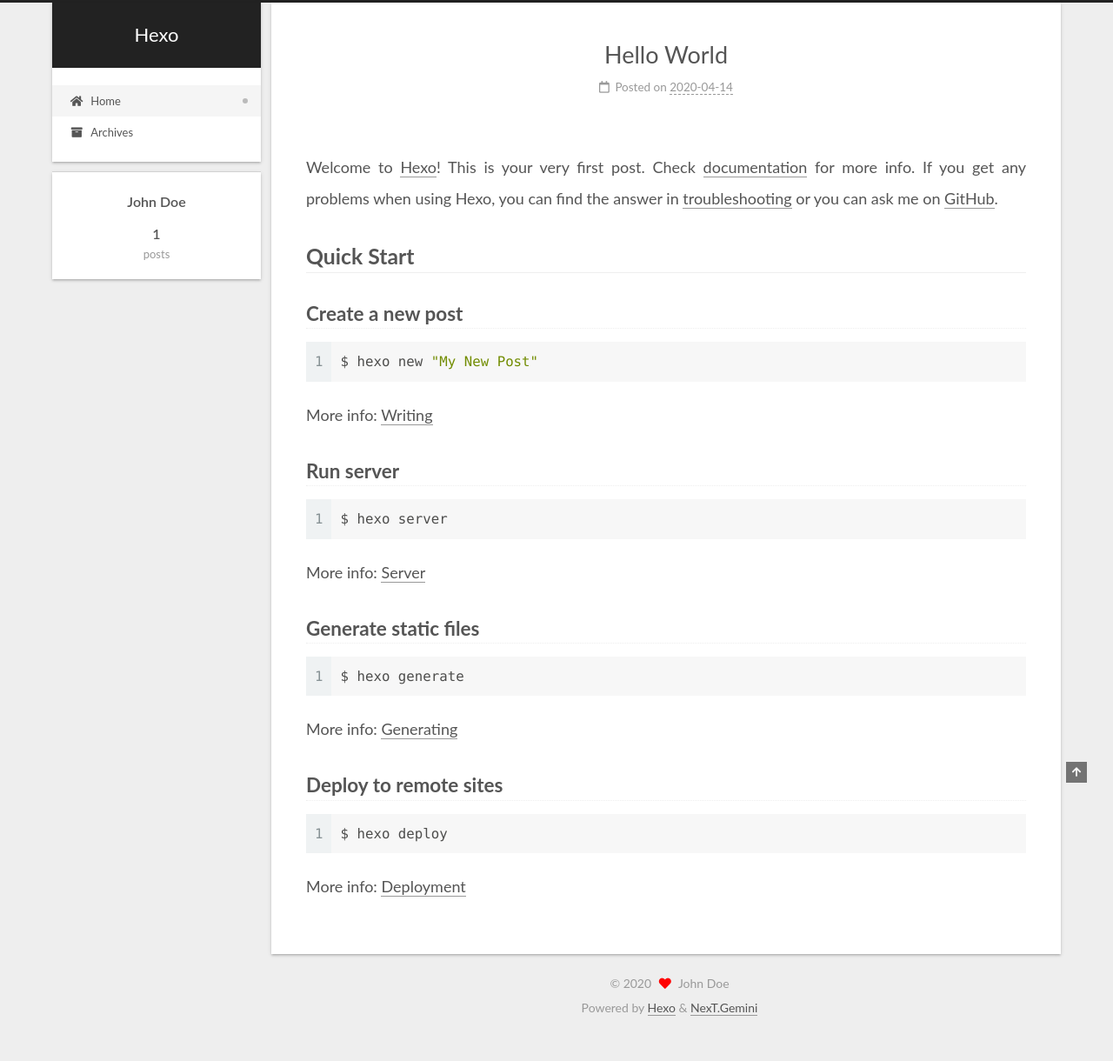
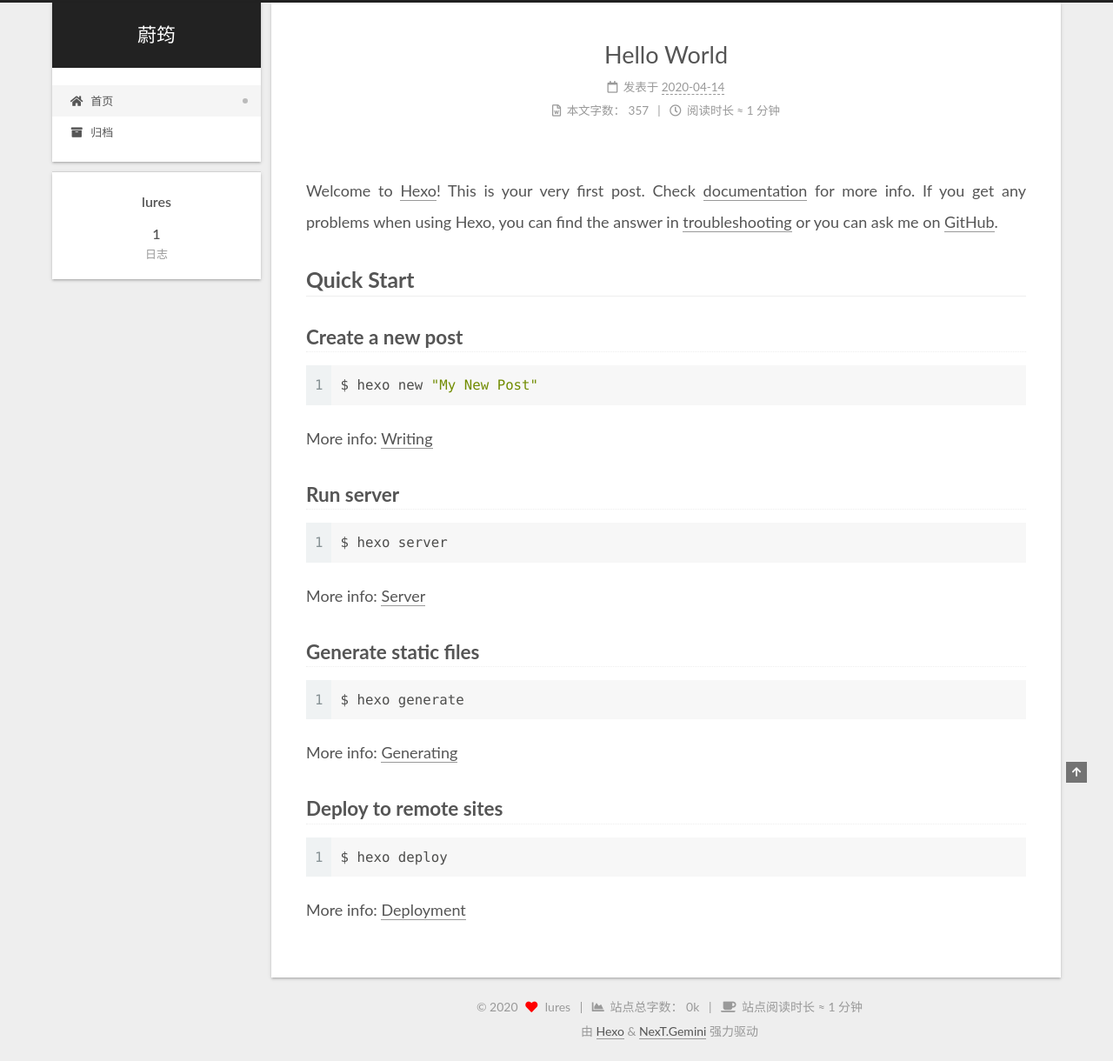
Before and after one commit to jinweiyun/jinweiyun.github.io, a plain HTML site: page index.html in a window 1280 px wide. Shown: the whole page at 87% size. Before the commit the page ends 1193 px from the top, so only its background shows below. Drawn offline with Linux system fonts and the light colour scheme.

Commit message:
Site updated: 2020-04-14 22:43:17

```diff
--- a/css/main.css
+++ b/css/main.css
@@ -1169,7 +1169,7 @@ pre .javascript .function {
 }
 .links-of-author a::before,
 .links-of-author span.exturl::before {
-  background: #74ec13;
+  background: #f59c1b;
   border-radius: 50%;
   content: ' ';
   display: inline-block;
--- a/index.html
+++ b/index.html
@@ -1,5 +1,5 @@
 <!DOCTYPE html>
-<html lang="en">
+<html lang="zh-CN">
 <head>
   <meta charset="UTF-8">
 <meta name="viewport" content="width=device-width, initial-scale=1, maximum-scale=2">
@@ -21,11 +21,11 @@
   </script>
 
   <meta property="og:type" content="website">
-<meta property="og:title" content="Hexo">
+<meta property="og:title" content="蔚筠">
 <meta property="og:url" content="http://yoursite.com/index.html">
-<meta property="og:site_name" content="Hexo">
-<meta property="og:locale" content="en_US">
-<meta property="article:author" content="John Doe">
+<meta property="og:site_name" content="蔚筠">
+<meta property="og:locale" content="zh_CN">
+<meta property="article:author" content="lures">
 <meta name="twitter:card" content="summary">
 
 <link rel="canonical" href="http://yoursite.com/">
@@ -37,11 +37,11 @@
     sidebar: "",
     isHome : true,
     isPost : false,
-    lang   : 'en'
+    lang   : 'zh-CN'
   };
 </script>
 
-  <title>Hexo</title>
+  <title>蔚筠</title>
 
 
 
@@ -81,7 +81,7 @@
     <header class="header" itemscope itemtype="http://schema.org/WPHeader">
       <div class="header-inner"><div class="site-brand-container">
   <div class="site-nav-toggle">
-    <div class="toggle" aria-label="Toggle navigation bar">
+    <div class="toggle" aria-label="切换导航栏">
       <span class="toggle-line toggle-line-first"></span>
       <span class="toggle-line toggle-line-middle"></span>
       <span class="toggle-line toggle-line-last"></span>
@@ -92,7 +92,7 @@
 
     <a href="/" class="brand" rel="start">
       <span class="logo-line-before"><i></i></span>
-      <h1 class="site-title">Hexo</h1>
+      <h1 class="site-title">蔚筠</h1>
       <span class="logo-line-after"><i></i></span>
     </a>
   </div>
@@ -110,12 +110,12 @@
   <ul id="menu" class="main-menu menu">
         <li class="menu-item menu-item-home">
 
-    <a href="/" rel="section"><i class="fa fa-home fa-fw"></i>Home</a>
+    <a href="/" rel="section"><i class="fa fa-home fa-fw"></i>首页</a>
 
   </li>
         <li class="menu-item menu-item-archives">
 
-    <a href="/archives/" rel="section"><i class="fa fa-archive fa-fw"></i>Archives</a>
+    <a href="/archives/" rel="section"><i class="fa fa-archive fa-fw"></i>归档</a>
 
   </li>
   </ul>
@@ -144,17 +144,17 @@
 
 
 
-  <article itemscope itemtype="http://schema.org/Article" class="post-block" lang="en">
+  <article itemscope itemtype="http://schema.org/Article" class="post-block" lang="zh-CN">
     <link itemprop="mainEntityOfPage" href="http://yoursite.com/2020/04/14/hello-world/">
 
     <span hidden itemprop="author" itemscope itemtype="http://schema.org/Person">
       <meta itemprop="image" content="/images/avatar.gif">
-      <meta itemprop="name" content="John Doe">
+      <meta itemprop="name" content="lures">
       <meta itemprop="description" content="">
     </span>
 
     <span hidden itemprop="publisher" itemscope itemtype="http://schema.org/Organization">
-      <meta itemprop="name" content="Hexo">
+      <meta itemprop="name" content="蔚筠">
     </span>
       <header class="post-header">
         <h2 class="post-title" itemprop="name headline">
@@ -167,12 +167,26 @@
               <span class="post-meta-item-icon">
                 <i class="far fa-calendar"></i>
               </span>
-              <span class="post-meta-item-text">Posted on</span>
+              <span class="post-meta-item-text">发表于</span>
 
-              <time title="Created: 2020-04-14 21:41:47" itemprop="dateCreated datePublished" datetime="2020-04-14T21:41:47+08:00">2020-04-14</time>
+              <time title="创建时间：2020-04-14 21:41:47" itemprop="dateCreated datePublished" datetime="2020-04-14T21:41:47+08:00">2020-04-14</time>
             </span>
 
-
+          <br>
+            <span class="post-meta-item" title="本文字数">
+              <span class="post-meta-item-icon">
+                <i class="far fa-file-word"></i>
+              </span>
+                <span class="post-meta-item-text">本文字数：</span>
+              <span>357</span>
+            </span>
+            <span class="post-meta-item" title="阅读时长">
+              <span class="post-meta-item-icon">
+                <i class="far fa-clock"></i>
+              </span>
+                <span class="post-meta-item-text">阅读时长 &asymp;</span>
+              <span>1 分钟</span>
+            </span>
 
         </div>
       </header>
@@ -255,10 +269,10 @@
 
       <ul class="sidebar-nav motion-element">
         <li class="sidebar-nav-toc">
-          Table of Contents
+          文章目录
         </li>
         <li class="sidebar-nav-overview">
-          Overview
+          站点概览
         </li>
       </ul>
 
@@ -269,7 +283,7 @@
 
       <div class="site-overview-wrap sidebar-panel">
         <div class="site-author motion-element" itemprop="author" itemscope itemtype="http://schema.org/Person">
-  <p class="site-author-name" itemprop="name">John Doe</p>
+  <p class="site-author-name" itemprop="name">lures</p>
   <div class="site-description" itemprop="description"></div>
 </div>
 <div class="site-state-wrap motion-element">
@@ -278,7 +292,7 @@
           <a href="/archives/">
 
           <span class="site-state-item-count">1</span>
-          <span class="site-state-item-name">posts</span>
+          <span class="site-state-item-name">日志</span>
         </a>
       </div>
   </nav>
@@ -309,9 +323,21 @@
   <span class="with-love">
     <i class="fa fa-heart"></i>
   </span>
-  <span class="author" itemprop="copyrightHolder">John Doe</span>
+  <span class="author" itemprop="copyrightHolder">lures</span>
+    <span class="post-meta-divider">|</span>
+    <span class="post-meta-item-icon">
+      <i class="fa fa-chart-area"></i>
+    </span>
+      <span class="post-meta-item-text">站点总字数：</span>
+    <span title="站点总字数">0k</span>
+    <span class="post-meta-divider">|</span>
+    <span class="post-meta-item-icon">
+      <i class="fa fa-coffee"></i>
+    </span>
+      <span class="post-meta-item-text">站点阅读时长 &asymp;</span>
+    <span title="站点阅读时长">1 分钟</span>
 </div>
-  <div class="powered-by">Powered by <a href="https://hexo.io/" class="theme-link" rel="noopener" target="_blank">Hexo</a> & <a href="https://theme-next.org/" class="theme-link" rel="noopener" target="_blank">NexT.Gemini</a>
+  <div class="powered-by">由 <a href="https://hexo.io/" class="theme-link" rel="noopener" target="_blank">Hexo</a> & <a href="https://theme-next.org/" class="theme-link" rel="noopener" target="_blank">NexT.Gemini</a> 强力驱动
   </div>
 
 
```
Also changed, not shown: 2020/04/14/hello-world/index.html (+48 -22 lines), archives/2020/04/index.html (+30 -18 lines), archives/2020/index.html (+30 -18 lines), archives/index.html (+30 -18 lines).
